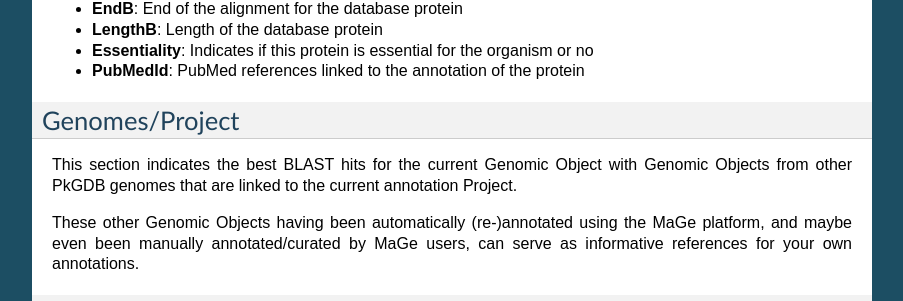
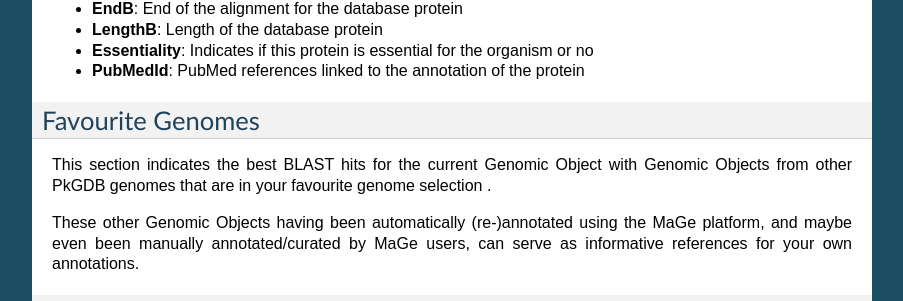
Before and after one commit to labgem/microscope-user-doc, a Sphinx documentation site: the page built from docs/content/mage/info.rst, in a window 1280 px wide and 900 px high, scrolled down 16426 px. Shown: the part 155-456 px from the top of the window, without its empty margins (198-1101 px from the left). Built offline with Sphinx 7.4.7, drawn with Linux system fonts in a browser that asks for light colours; formulas are drawn with MathJax 3; some of the changed text lies outside the part shown.

Commit message:
Update info.rst

```diff
--- a/docs/content/mage/info.rst
+++ b/docs/content/mage/info.rst
@@ -642,11 +642,11 @@ How to read the result table?
 
 
 
-===============
-Genomes/Project
-===============
+=================
+Favourite Genomes
+=================
 
-This section indicates the best BLAST hits for the current Genomic Object with Genomic Objects from other PkGDB genomes that are linked to the current annotation Project.
+This section indicates the best BLAST hits for the current Genomic Object with Genomic Objects from other PkGDB genomes that are in your favourite genome selection .
 
 These other Genomic Objects having been automatically (re-)annotated using the MaGe platform, and maybe even been manually annotated/curated by MaGe users, can serve as informative references for your own annotations.
 
```
